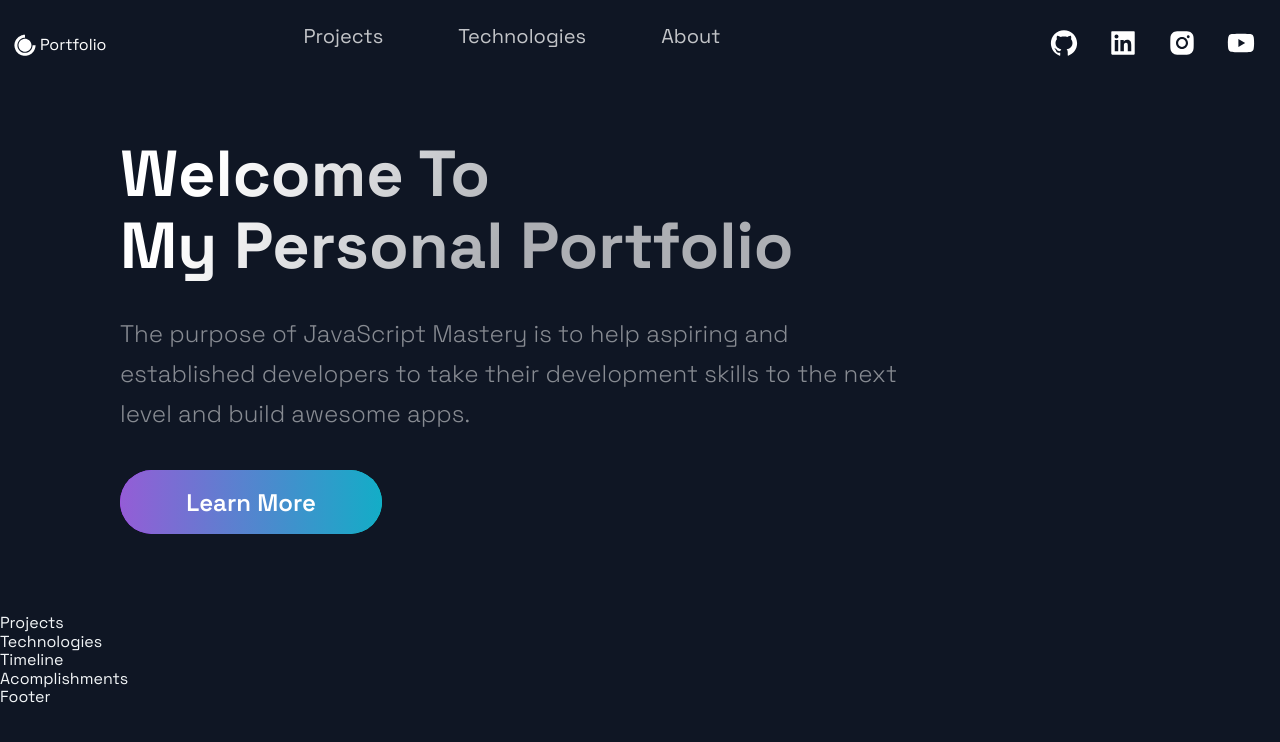
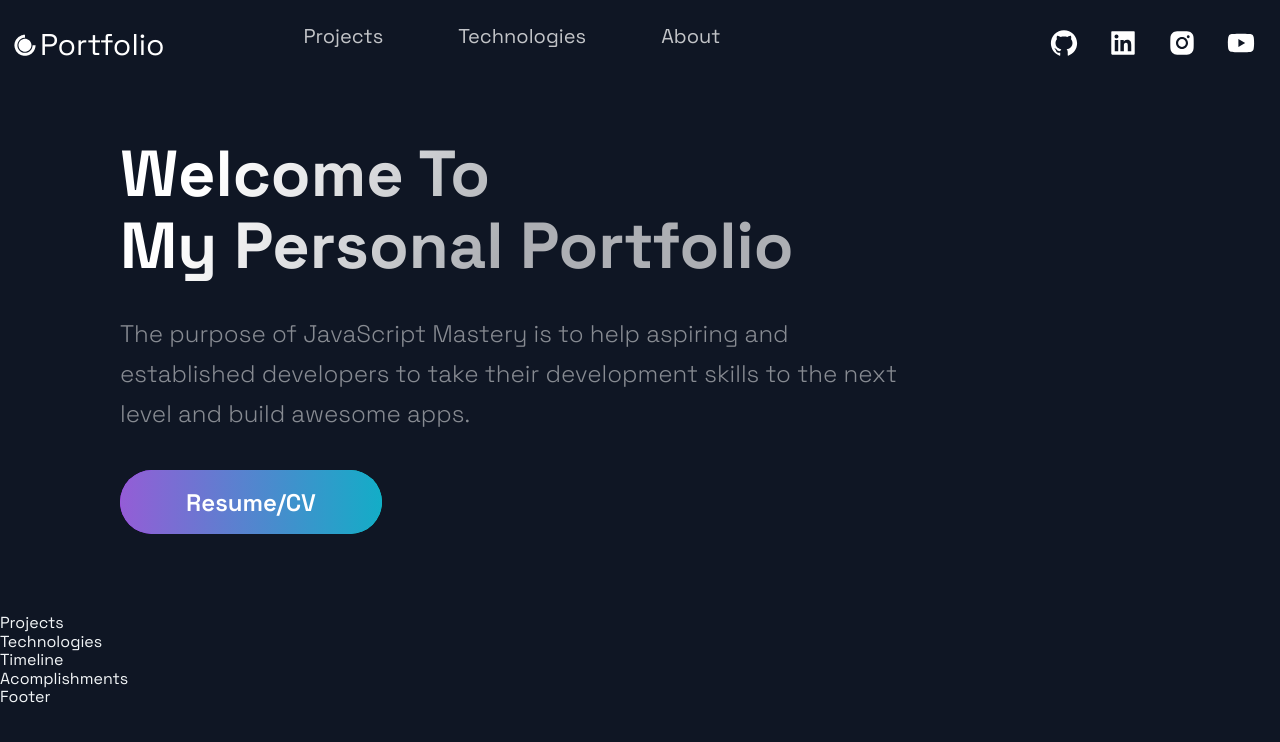
Before and after one commit to carvasquez206/ReactPortfolio3.1, a Next.js app: page / in a window 1280 px wide. Shown: the top 742 px of the page. Built offline with nearby package versions, Linux system fonts and the light colour scheme.

Commit message:
changed the header a bit

```diff
--- a/src/components/Header/Header.js
+++ b/src/components/Header/Header.js
@@ -3,14 +3,14 @@ import React from 'react';
 import { AiFillGithub, AiFillInstagram, AiFillLinkedin, AiFillYoutube } from 'react-icons/ai';
 import { DiCssdeck } from 'react-icons/di';
 
-import { Container, Div1, Div2, Div3, NavLink, SocialIcons } from './HeaderStyles';
+import { Container, Div1, Div2, Div3, NavLink, SocialIcons, Span } from './HeaderStyles';
 
 const Header = () =>  (
   <Container>
     <Div1>
       <Link href="/">
-        <a style={{ display: 'flex', alignItems: 'center', color:"white" }}>
-          <DiCssdeck size="3rem" /> <span>Portfolio</span>
+        <a style={{ display: 'flex', alignItems: 'center', color:"white", marginBottom: '20;' }}>
+          <DiCssdeck size="3rem" /> <Span>Portfolio</Span>
         </a>
       </Link>
     </Div1>
--- a/src/components/Header/HeaderStyles.js
+++ b/src/components/Header/HeaderStyles.js
@@ -17,9 +17,8 @@ export const Container = styled.div`
     grid-row-gap: 0.5rem;
   }
 `;
-
 export const Span = styled.span`
-  font-size: 2rem;
+  font-size: 3rem;
 `;
 
 export const Div1 = styled.div`
--- a/src/components/Hero/Hero.js
+++ b/src/components/Hero/Hero.js
@@ -15,7 +15,7 @@ const Hero = (props) => (
         <SectionText>
         The purpose of JavaScript Mastery is to help aspiring and established developers to take their development skills to the next level and build awesome apps.
         </SectionText>
-        <Button onClick={props.handleClick}>Learn More</Button>
+        <Button onClick={() => window.location= 'https:google.com'}>Resume/CV</Button>
       </LeftSection>
     </Section>
   </>
```
